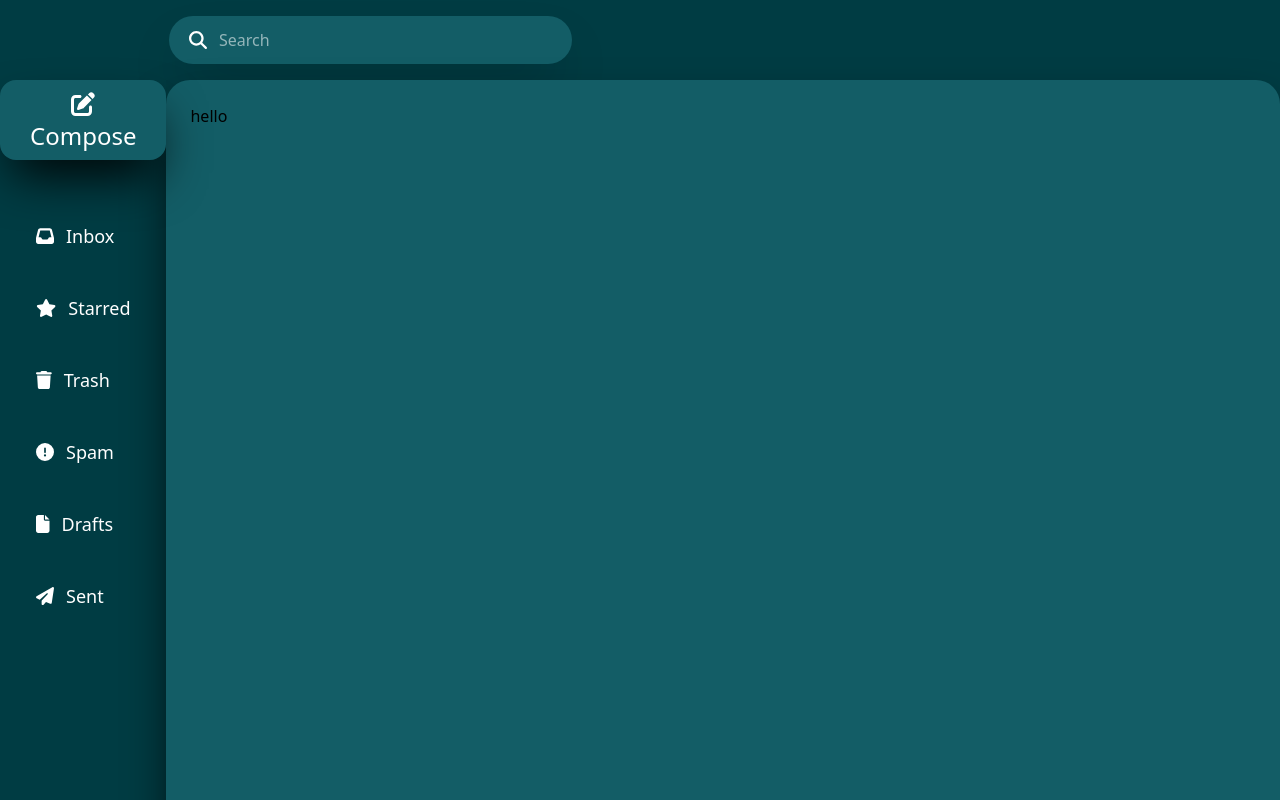
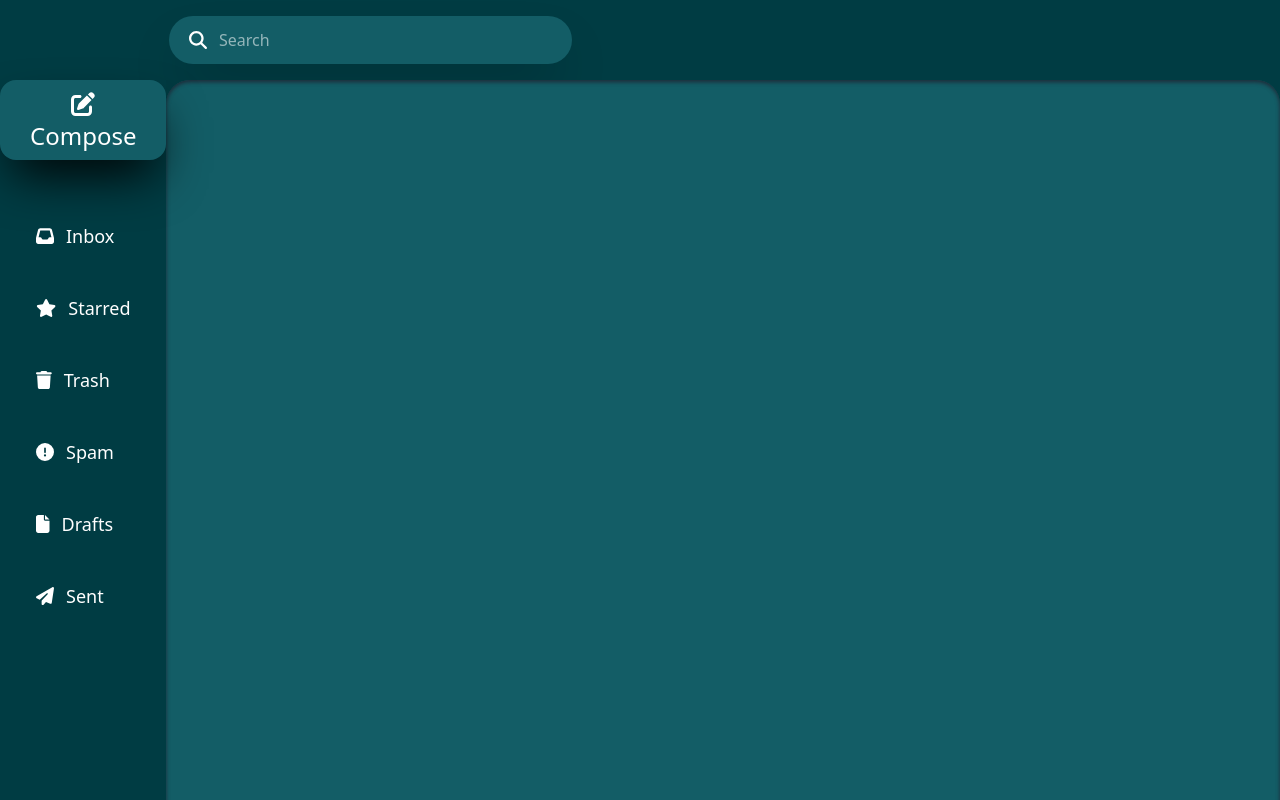
Before and after one commit to Ahmed-Ragy-3/Email, a React (Create React App) app in the folder frontend/: page /sent in a window 1280 px wide. Built offline with nearby package versions, Linux system fonts and the light colour scheme.

Commit message:
Browser Router

```diff
--- a/frontend/package.json
+++ b/frontend/package.json
@@ -11,6 +11,7 @@
     "mail": "file:",
     "react": "^19.0.0",
     "react-dom": "^19.0.0",
+    "react-router-dom": "^7.0.2",
     "react-scripts": "5.0.1",
     "web-vitals": "^4.2.4"
   },
--- a/frontend/src/App.js
+++ b/frontend/src/App.js
@@ -1,21 +1,60 @@
 import React from "react";
+import ReactDOM from "react-dom/client";
+import { BrowserRouter, Routes, Route } from "react-router-dom";
 
-import Sidebar from "./components/sidebar";
+import Sidebar from "./components/Sidebar";
 import Navbar from "./components/Navbar";
 import Mainbox from "./components/Mainbox";
 
-const App = () => {
+import inbox from "./pages/inbox";
+import trash from "./pages/trash";
+import starred from "./pages/starred";
+import spam from "./pages/spam";
+import drafts from "./pages/drafts";
+import sent from "./pages/sent";
+import compose from "./pages/compose";
+
+// Define NoPage component to handle undefined routes
+const NoPage = () => {
+  return <div>Page Not Found</div>;
+};
+
+// Layout component (to wrap common layout components like Sidebar and Navbar)
+const Layout = () => {
   return (
     <div className="h-screen overflow-clip bg-[#003C43]">
-
-      <Navbar></Navbar>
+      <Navbar />
       <div className="h-full flex">
-
-        <Sidebar></Sidebar>
-        <Mainbox></Mainbox>
+        <Sidebar />
+        <Mainbox />
       </div>
     </div>
   );
 };
 
-export default App;
+// The App component with routing setup
+export default function App() {
+  return (
+    <BrowserRouter>
+      <Routes>
+        {/* Main layout route */}
+        <Route path="/" element={<Layout />}>
+          {/* Define your page routes here */}
+          <Route path="inbox" element={<inbox />} />
+          <Route path="trash" element={<trash />} />
+          <Route path="starred" element={<starred />} />
+          <Route path="spam" element={<spam />} />
+          <Route path="drafts" element={<drafts />} />
+          <Route path="sent" element={<sent />} />
+          <Route path="compose" element={<compose />} />
+        </Route>
+
+        {/* Catch-all route for undefined paths */}
+        <Route path="*" element={<NoPage />} />
+      </Routes>
+    </BrowserRouter>
+  );
+}
+
+const root = ReactDOM.createRoot(document.getElementById("root"));
+root.render(<App />);
--- a/frontend/src/components/Mainbox.js
+++ b/frontend/src/components/Mainbox.js
@@ -5,8 +5,7 @@ function Mainbox() {
   return (
     <div
           id="main-box"
-          className="h-full basis-[89%] px-6 py-6 bg-[#135D66] overflow-scroll rounded-3xl shadow-2xl shadow-black ">
-          hello
+          className="h-full basis-[89%] px-6 py-6 bg-[#135D66] overflow-scroll rounded-3xl shadow-inner shadow-gray-800 ">
     </div>
   )
 }
--- a/frontend/src/components/sidebar.js
+++ b/frontend/src/components/sidebar.js
@@ -1,137 +1,72 @@
-import React from 'react'
-import { faInbox, faPenToSquare } from "@fortawesome/free-solid-svg-icons"; // Import the "inbox" icon
-import { faStar } from "@fortawesome/free-solid-svg-icons";
-import { faTrash } from "@fortawesome/free-solid-svg-icons";
-import { faCircleExclamation } from "@fortawesome/free-solid-svg-icons";
-import { faFile } from "@fortawesome/free-solid-svg-icons";
-import { faPaperPlane } from "@fortawesome/free-solid-svg-icons";
-import { FontAwesomeIcon } from '@fortawesome/react-fontawesome';// Import the FontAwesomeIcon component
+import React, { useState } from "react";
+import { Link, useLocation } from "react-router-dom"; // Import Link and useLocation for dynamic routing
+import {
+  faInbox,
+  faPenToSquare,
+  faStar,
+  faTrash,
+  faCircleExclamation,
+  faFile,
+  faPaperPlane,
+} from "@fortawesome/free-solid-svg-icons";
+import { FontAwesomeIcon } from "@fortawesome/react-fontawesome";
 
 function Sidebar() {
+  const [activeButton, setActiveButton] = useState(""); // State to track the active button
+  const location = useLocation(); // Get the current location
+
+  // Button data to dynamically render buttons
+  const buttons = [
+    { id: "inbox", label: "Inbox", icon: faInbox, path: "/inbox" },
+    { id: "starred", label: "Starred", icon: faStar, path: "/starred" },
+    { id: "trash", label: "Trash", icon: faTrash, path: "/trash" },
+    { id: "spam", label: "Spam", icon: faCircleExclamation, path: "/spam" },
+    { id: "drafts", label: "Drafts", icon: faFile, path: "/drafts" },
+    { id: "sent", label: "Sent", icon: faPaperPlane, path: "/sent" },
+  ];
+
+  const handleButtonClick = (id) => {
+    // Avoid toggling for buttons other than "Compose"
+    if (activeButton !== id) {
+      setActiveButton(id); // Set active button if a new button is clicked
+    }
+  };
+
+  // Construct the correct path for the "Compose" page based on the current location
+  const composePath = `${location.pathname}/compose`;
+
   return (
-    <div
-    id="side-bar"
-    className="h-full basis-[11%] bg-[#003C43] pb-[10%]"
-  >
+    <div id="side-bar" className="h-full basis-[11%] bg-[#003C43] pb-[10%]">
       <div className="w-full flex justify-center mb-10">
-    <button
-className="
-text-2xl
-px-4
-py-2
-bg-[#135D66]
-rounded-2xl
-text-white
-hover:bg-[#0A4D5A]
-active:bg-[#0E4B50]
-transform
-hover:scale-105
-active:scale-95
-transition
-duration-200
-ease-in-out shadow-2xl shadow-black
-"
->
+        {/* Link to the dynamic "Compose" route */}
+        <Link to={composePath}>
+          <button className="text-2xl px-4 py-2 bg-[#135D66] rounded-2xl text-white hover:bg-[#0A4D5A] active:bg-[#0E4B50] transform hover:scale-105 active:scale-105 transition duration-200 ease-in-out shadow-2xl shadow-black">
             <FontAwesomeIcon icon={faPenToSquare} /> Compose
           </button>
+        </Link>
       </div>
       <div>
+        {buttons.map((button) => (
+          <Link to={button.path} key={button.id}>
             <button
-        className="text-white p-9 h-16 w-full font-poppins font-medium flex items-center justify-start space-x-3 hover:bg-[#0A4D5A]  active:bg-[#0E4B50]  transform
-hover:scale-105
-active:scale-95
-transition
-duration-200
-ease-in-out "
+              onClick={() => handleButtonClick(button.id)}
+              className={`p-9 h-16 w-full font-poppins font-medium flex items-center justify-start space-x-3 transform hover:scale-105 active:scale-105 transition duration-200 ease-in-out ${
+                activeButton === button.id
+                  ? "bg-[#135D66] text-white scale-105"
+                  : "bg-transparent shadow-none text-white"
+              }`}
             >
               <FontAwesomeIcon
-          icon={faInbox}
+                icon={button.icon}
                 className="text-white text-[18px]"
               />
-        <span className="text-[18px]">Inbox</span>
+              <span className="text-[18px]">{button.label}</span>
             </button>
-
-      <button
-        className="text-white p-9 h-16 w-full font-poppins font-medium flex items-center justify-start space-x-3 hover:bg-[#0A4D5A]  active:bg-[#0E4B50]  transform
-hover:scale-105
-active:scale-95
-transition
-duration-200
-ease-in-out"
-      >
-        {" "}
-        <FontAwesomeIcon
-          icon={faStar}
-          className="text-white text-[18px]"
-        />
-        <span className="text-[18px]">Starred</span>
-      </button>
-
-      <button
-        className="text-white p-9 h-16 w-full font-poppins font-medium flex items-center justify-start space-x-3 hover:bg-[#0A4D5A]  active:bg-[#0E4B50]  transform
-hover:scale-105
-active:scale-95
-transition
-duration-200
-ease-in-out"
-      >
-        {" "}
-        <FontAwesomeIcon
-          icon={faTrash}
-          className="text-white text-[18px]"
-        />
-        <span className="text-[18px]">Trash</span>
-      </button>
-
-      <button
-        className="text-white p-9 h-16 w-full font-poppins font-medium flex items-center justify-start space-x-3 hover:bg-[#0A4D5A]  active:bg-[#0E4B50]  transform
-hover:scale-105
-active:scale-95
-transition
-duration-200
-ease-in-out"
-      >
-        {" "}
-        <FontAwesomeIcon
-          icon={faCircleExclamation}
-          className="text-white text-[18px]"
-        />
-        <span className="text-[18px]">Spam</span>
-      </button>
-
-      <button
-        className="text-white p-9 h-16 w-full font-poppins font-medium flex items-center justify-start space-x-3 hover:bg-[#0A4D5A]  active:bg-[#0E4B50]  transform
-hover:scale-105
-active:scale-95
-transition
-duration-200
-ease-in-out"
-      >
-        {" "}
-        <FontAwesomeIcon
-          icon={faFile}
-          className="text-white text-[18px]"
-        />
-        <span className="text-[18px]">Drafts</span>
-      </button>
-
-      <button
-        className="text-white p-9 h-16 w-full font-poppins font-medium flex items-center justify-start space-x-3 hover:bg-[#0A4D5A]  active:bg-[#0E4B50]  transform
-hover:scale-105
-active:scale-95
-transition
-duration-200
-ease-in-out"
-      >
-        {" "}
-        <FontAwesomeIcon
-          icon={faPaperPlane}
-          className="text-white text-[18px]"
-        />
-        <span className="text-[18px]">Sent</span>
-      </button>
+          </Link>
+        ))}
       </div>
     </div>
-  )
+  );
 }
+
 export default Sidebar;
--- /dev/null
+++ b/frontend/src/pages/compose.js
@@ -0,0 +1,13 @@
+import React, { useState } from "react";
+
+// In the Compose component
+const Compose = () => {
+  return (
+    <div style={{ border: '1px solid red' }}>
+      <h1>Compose Page</h1>
+    </div>
+  );
+};
+
+
+export default Compose;
--- /dev/null
+++ b/frontend/src/pages/drafts.js
@@ -0,0 +1,5 @@
+const drafts = () => {
+    return <div>drafts</div>;
+  };
+
+  export default drafts;
--- /dev/null
+++ b/frontend/src/pages/inbox.js
@@ -0,0 +1,5 @@
+const inbox = () => {
+    return <div>inbox</div>;
+  };
+
+  export default inbox;
--- /dev/null
+++ b/frontend/src/pages/sent.js
@@ -0,0 +1,5 @@
+const sent = () => {
+    return <div>sent</div>;
+  };
+
+  export default sent;
--- /dev/null
+++ b/frontend/src/pages/spam.js
@@ -0,0 +1,5 @@
+const spam = () => {
+    return <div>spam</div>;
+  };
+
+  export default spam;
--- /dev/null
+++ b/frontend/src/pages/starred.js
@@ -0,0 +1,5 @@
+const starred = () => {
+    return <div>starred</div>;
+  };
+
+  export default starred;
--- /dev/null
+++ b/frontend/src/pages/trash.js
@@ -0,0 +1,5 @@
+const trash = () => {
+    return <div>trash</div>;
+  };
+
+  export default trash;
```
Also changed, not shown: 2 other files (tests, documents, lock files or other folders). Lines whose indentation alone changed are shown as unchanged.
